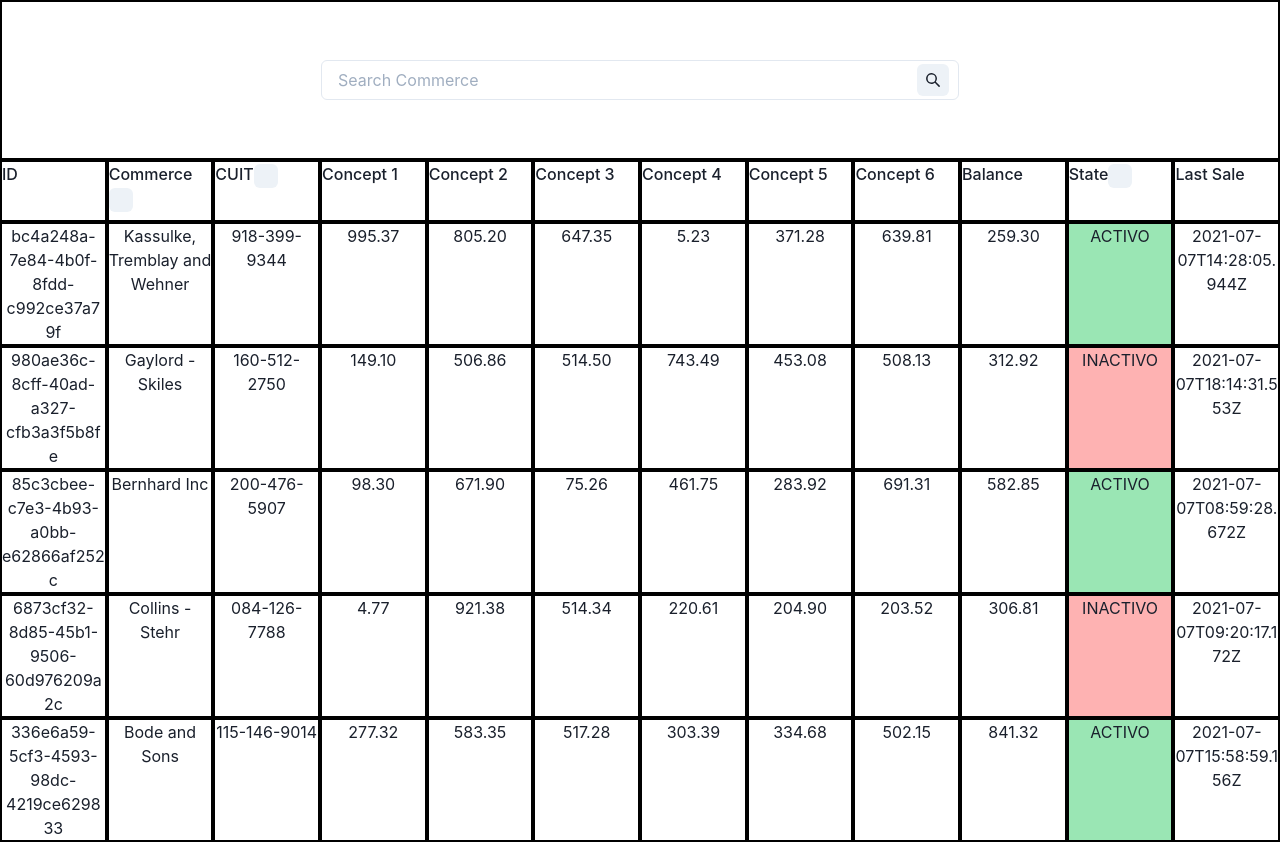
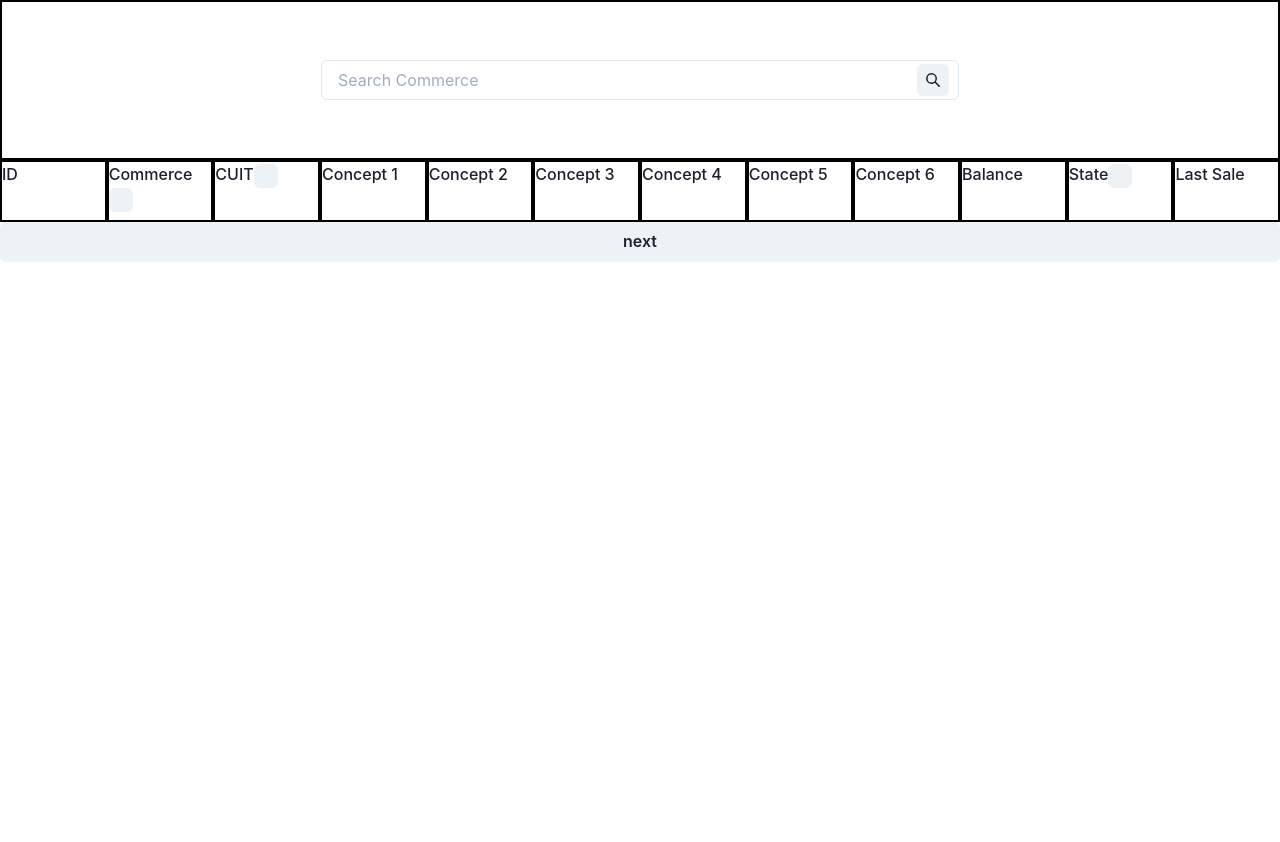
Before and after one commit to Heckiz/search-bar, a React (Vite) app: page / in a window 1280 px wide. Shown: the top 842 px of the page. After the commit the page ends 800 px from the top, so only its background shows below. Built offline with nearby package versions, Linux system fonts and the light colour scheme; data requests are answered from the project's data file.

Commit message:
change components by adding rtk-query model

```diff
--- a/src/App.jsx
+++ b/src/App.jsx
@@ -3,56 +3,22 @@ import './App.css';
 import { Box } from '@chakra-ui/react'
 import SearchBar from './components/SearchBar';
 import CommercesList from './components/Table/CommercesList';
-import { getCommerces } from './store/helpers';
 
 function App() {
 
   const [search, setSearch] = useState("")
-  const [orderCommerce, setOrderCommerce] = useState(null);
-  const [orderCuit, setOrderCuit] = useState(null);
-  const [stateActive, setStateActive] = useState(null);
-  const [nextPage, setNextPage] = useState(null)
-  const handleOrderByCommerce = () => {
-    orderCommerce == null ? setOrderCommerce("acs") & setOrderCuit(null) :
-      orderCommerce == "acs" ? setOrderCommerce("desc") :
-        setOrderCommerce(null)
-  };
-  const handleOrderByCuit = () => {
-    orderCuit == null ? setOrderCuit("acs") & setOrderCommerce(null) :
-      orderCuit == "acs" ? setOrderCuit("desc") :
-        setOrderCuit(null)
-  };
-  const handleShowState = () => {
-    stateActive == null ? setStateActive(true) :
-      stateActive == true ? setStateActive(false) :
-        setStateActive(null)
-  };
+
   const handleSearch = (event) => {
     setSearch(event.target.value)
   };
-  const handleNextPage = (page) =>{
-    setNextPage(page++)
-  };
-  getCommerces({ search, orderCommerce, orderCuit, stateActive, nextPage })
+
   return (
     <Box
       h="max-content"
     >
       <SearchBar handleSearch={handleSearch} />
 
-      <CommercesList
-        handleOrderByCommerce={handleOrderByCommerce}
-        orderCommerce={orderCommerce}
-
-        handleOrderByCuit={handleOrderByCuit}
-        orderCuit={orderCuit}
-
-        handleShowState={handleShowState}
-        stateActive={stateActive}
-
-        handleNextPage={handleNextPage}
-      />
-
+      <CommercesList search={search}/>
     </Box>
 
   )
--- a/src/components/Table/CommercesList.jsx
+++ b/src/components/Table/CommercesList.jsx
@@ -1,21 +1,34 @@
 import { Box, Button } from '@chakra-ui/react';
-import React from 'react';
-import { useSelector } from 'react-redux';
-import { selectAllCommerces } from '../../store/commerceSlice'
+import React , { useState }from 'react';
+
 import CommerceCard from './CommerceCard';
 import TableHeader from './TableHeader';
+import api from '../../store/commerceAPISlice'
 
-export default function CommercesList({
-    handleOrderByCommerce,
-    handleOrderByCuit,
-    handleShowState,
-    orderCommerce,
-    orderCuit,
-    stateActive,
-    handleNextPage
-}) {
-    const data = useSelector(selectAllCommerces);
-    console.log(data)
+export default function CommercesList({search}) {
+
+    const [orderCommerce, setOrderCommerce] = useState(null);
+    const [orderCuit, setOrderCuit] = useState(null);
+    const [stateActive, setStateActive] = useState(null);
+
+    const handleOrderByCommerce = () => {
+      orderCommerce == null ? setOrderCommerce("acs") & setOrderCuit(null) :
+        orderCommerce == "acs" ? setOrderCommerce("desc") :
+          setOrderCommerce(null)
+    };
+    const handleOrderByCuit = () => {
+      orderCuit == null ? setOrderCuit("acs") & setOrderCommerce(null) :
+        orderCuit == "acs" ? setOrderCuit("desc") :
+          setOrderCuit(null)
+    };
+    const handleShowState = () => {
+      stateActive == null ? setStateActive(true) :
+        stateActive == true ? setStateActive(false) :
+          setStateActive(null)
+    };
+
+  const data = api.useGetCommerceDataQuery({search, orderCommerce, orderCuit, stateActive})
+  console.log(data)
     return (
         <Box d="grid"
         >
@@ -29,14 +42,14 @@ export default function CommercesList({
                 handleShowState={handleShowState}
                 stateActive={stateActive}
             />
-            {
-                data.data.map((commerce) => (
+             {/* {
+                data.map((commerce) => (
 
                     <Box key={commerce.id} >
                         <CommerceCard commerce={commerce} />
                     </Box>
                 ))
-            }
+            } */}
             <Button onClick={() => handleNextPage(data.page)}>
                 next
             </Button>
--- /dev/null
+++ b/src/store/commerceAPISlice.js
@@ -0,0 +1,27 @@
+// Need to use the React-specific entry point to import createApi
+import { createApi, fetchBaseQuery } from '@reduxjs/toolkit/query/react'
+import { API_BASE_URL } from './helpers'
+
+ const commerceApi = createApi({
+  reducerPath: 'commerceApi',
+  baseQuery: fetchBaseQuery({ baseUrl: API_BASE_URL }),
+  endpoints: (builder) => ({
+    getCommerceData: builder.query({
+      query: ({search, orderCommerce, orderCuit, stateActive}) =>{
+
+        let sortOrder = '', stateFilter = '';
+
+        if (orderCommerce) sortOrder = `&_sort=commerce&_order=${orderCommerce}`;
+        if (orderCuit) sortOrder = `&_sort=cuit&_order=${orderCuit}`;
+
+        if (stateActive != null) stateFilter = `&active=${stateActive}`
+
+
+
+    return    `/?q=${search}${sortOrder}${stateFilter}`
+    },
+    }),
+  }),
+})
+
+export default commerceApi
--- a/src/store/helpers.js
+++ b/src/store/helpers.js
@@ -1,14 +1,14 @@
-import { useEffect } from 'react'
-import { getDataCommerces } from './commerceSlice'
-import { useDispatch } from 'react-redux'
+// import { useEffect } from 'react'
+// import { getDataCommerces } from './commerceSlice'
+// import { useDispatch } from 'react-redux'
 
 export const API_BASE_URL = "http://localhost:3000/stores";
 
-export const getCommerces = ({ search, orderCommerce, orderCuit, stateActive, nextPage }) => {
-    const dispach = useDispatch();
-    useEffect(() => {
-        dispach(getDataCommerces({ search, orderCommerce, orderCuit, stateActive, nextPage }))
-    }, [search, orderCommerce, orderCuit, stateActive, nextPage])
+// export const getCommerces = ({ search, orderCommerce, orderCuit, stateActive, nextPage }) => {
+//     const dispach = useDispatch();
+//     useEffect(() => {
+//         dispach(getDataCommerces({ search, orderCommerce, orderCuit, stateActive, nextPage }))
+//     }, [search, orderCommerce, orderCuit, stateActive, nextPage])
 
 
-}
+// }
--- a/src/store/store.js
+++ /dev/null
@@ -1,9 +0,0 @@
-import { configureStore } from '@reduxjs/toolkit';
-import commercesReducer from  './commerceSlice'
-const store = configureStore({
-    reducer: {
-        commerces: commercesReducer
-    }
-});
-
-export default store;
```
Also changed, not shown: src/main.jsx (+4 -4 lines).
